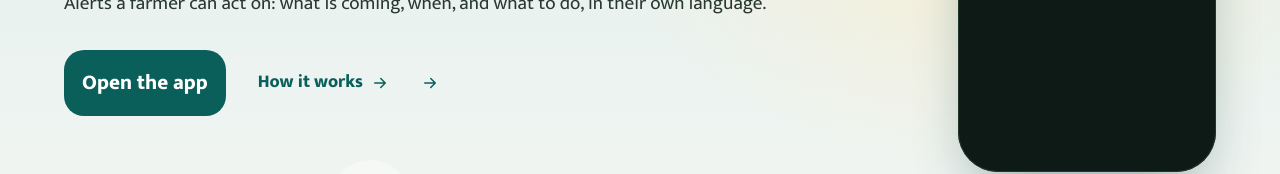
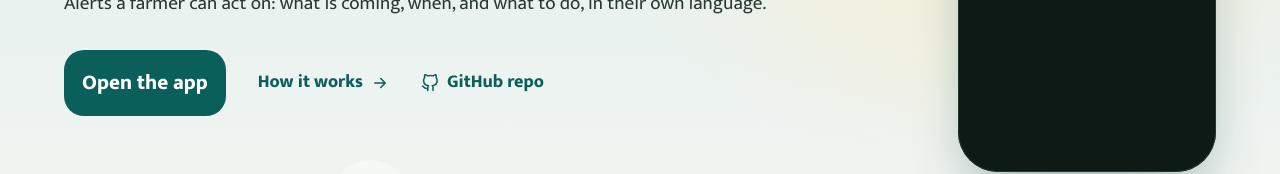
Before and after one commit to princebirring/weatherwise, a React (Vite) app in the folder website/: page / in a window 1280 px wide. Shown: the part 427-601 px from the top of the page. Built offline with nearby package versions, Linux system fonts and the light colour scheme; no server answers.

Commit message:
fix(site): landing hero GitHub link uses the existing text key
The #46 merge brought back t('site.readCode'), which 03aac91 had renamed to
site.githubRepo, so every container and website build on main failed.

Co-Authored-By: Claude Opus 5.5 <noreply@anthropic.com>

```diff
--- a/website/src/screens/site/Landing.tsx
+++ b/website/src/screens/site/Landing.tsx
@@ -64,7 +64,7 @@ export function Landing() {
             <div className="ap-ctas">
               <Link href="/app" className="btn big">{t('site.openApp')}</Link>
               <Link href="/how-it-works" className="ap-link">{t('site.navHow')} <Icon name="send" size={18} /></Link>
-              <a href={REPO} target="_blank" rel="noreferrer" className="ap-link">{t('site.readCode')} <Icon name="send" size={18} /></a>
+              <a href={REPO} target="_blank" rel="noreferrer" className="ap-link"><Icon name="github" size={18} /> {t('site.githubRepo')}</a>
             </div>
           </div>
           {/* The real app, tappable. It needs the safety advice from the API; until then an empty phone keeps the shape. */}
```
